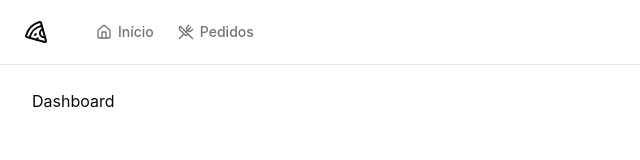
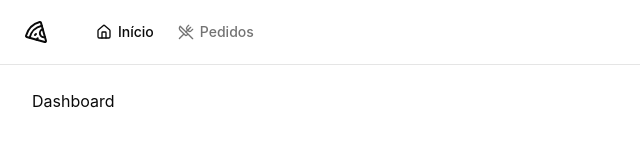
Before and after one commit to GiovaniFZ/PizzaShop-React, a React (Vite) app: page / in a window 1280 px wide. Shown: the top 160 px of the page, without its empty margins (0-640 px from the left). Built offline with nearby package versions, Linux system fonts and the light colour scheme.

Commit message:
style: make current path bold on header

```diff
--- a/src/components/nav-link.tsx
+++ b/src/components/nav-link.tsx
@@ -1,11 +1,13 @@
-import { Link, LinkProps } from 'react-router-dom'
+import { Link, LinkProps, useLocation } from 'react-router-dom'
 
 export type NavLinkProps = LinkProps
 
 export function NavLink(props: NavLinkProps) {
+  const { pathname } = useLocation()
   return (
     <Link
-      className="flex items-center gap-1.5 text-sm font-medium text-muted-foreground hover:text-foreground"
+      data-current={pathname === props.to}
+      className="flex items-center gap-1.5 text-sm font-medium text-muted-foreground hover:text-foreground data-[current=true]:text-foreground"
       {...props}
     />
   )
```
